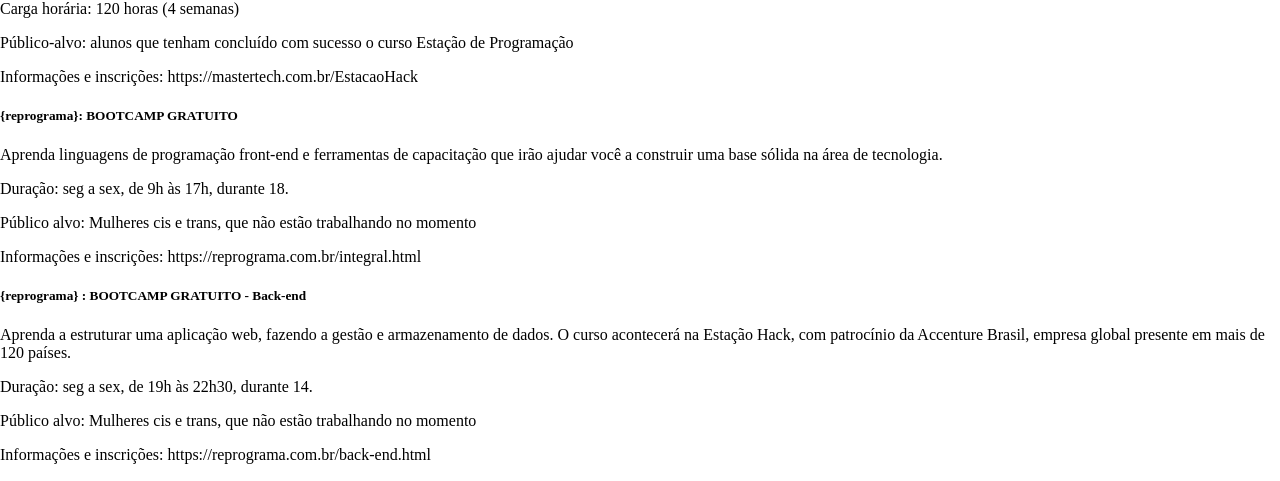
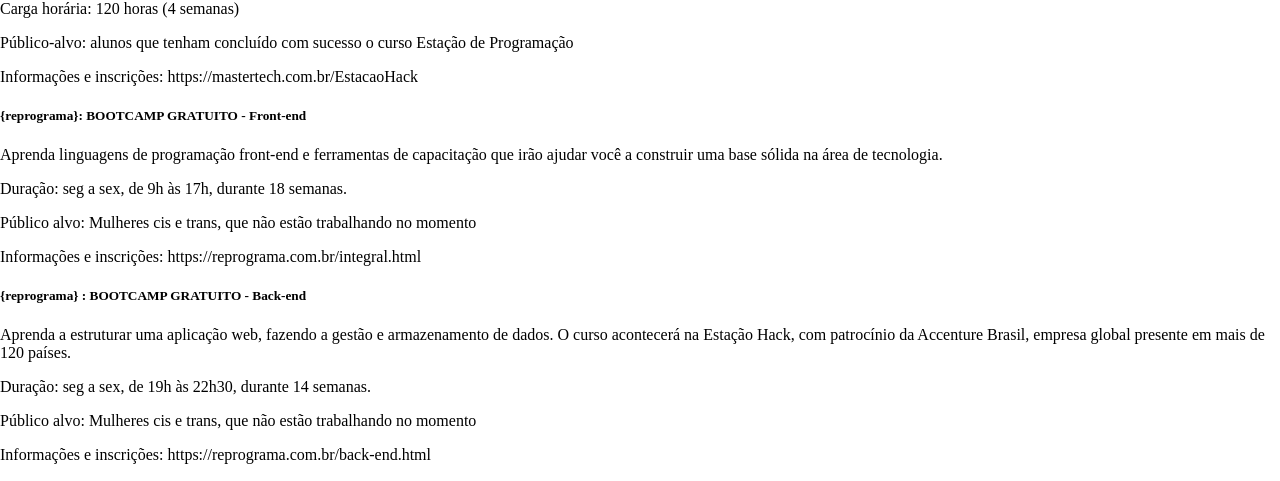
Before and after one commit to raquelbrandino/DEMODAY, a Django app: page /cursos in a window 1280 px wide. Shown: the part 730-1211 px from the top of the page. Run offline with Django 3.2, Linux system fonts and the light colour scheme.

Commit message:
adicionar mudanças em cursos presenciais

```diff
--- a/paginas/templates/cursos.html
+++ b/paginas/templates/cursos.html
@@ -30,14 +30,14 @@
             <p>Carga horária: 120 horas (4 semanas)</p>
             <p>Público-alvo: alunos que tenham concluído com sucesso o curso Estação de Programação</p>
             <p>Informações e inscrições: https://mastertech.com.br/EstacaoHack</p>
-        <h5> {reprograma}: BOOTCAMP GRATUITO </h5>
+        <h5> {reprograma}: BOOTCAMP GRATUITO - Front-end</h5>
             <p>Aprenda linguagens de programação front-end e ferramentas de capacitação que irão ajudar você a construir uma base sólida na área de tecnologia.</p>
-            <p>Duração: seg a sex, de 9h às 17h, durante 18.</p>
+            <p>Duração: seg a sex, de 9h às 17h, durante 18 semanas.</p>
             <p>Público alvo: Mulheres cis e trans, que não estão trabalhando no momento</p>
             <p>Informações e inscrições: https://reprograma.com.br/integral.html</p>
         <h5> {reprograma} : BOOTCAMP GRATUITO - Back-end </h5>
             <p>Aprenda a estruturar uma aplicação web, fazendo a gestão e armazenamento de dados. O curso acontecerá na Estação Hack, com patrocínio da Accenture Brasil, empresa global presente em mais de 120 países.</p>
-            <p>Duração: seg a sex, de 19h às 22h30, durante 14.<p>
+            <p>Duração: seg a sex, de 19h às 22h30, durante 14 semanas.<p>
             <p>Público alvo: Mulheres cis e trans, que não estão trabalhando no momento</p>
             <p>Informações e inscrições: https://reprograma.com.br/back-end.html</p>
         <h5>Endereço</h5>
```
